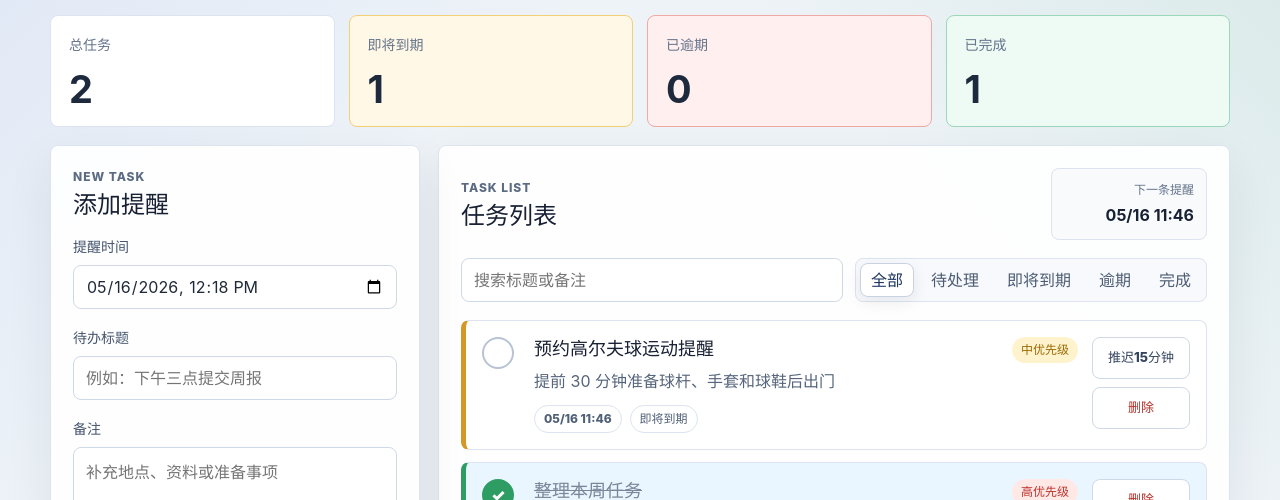
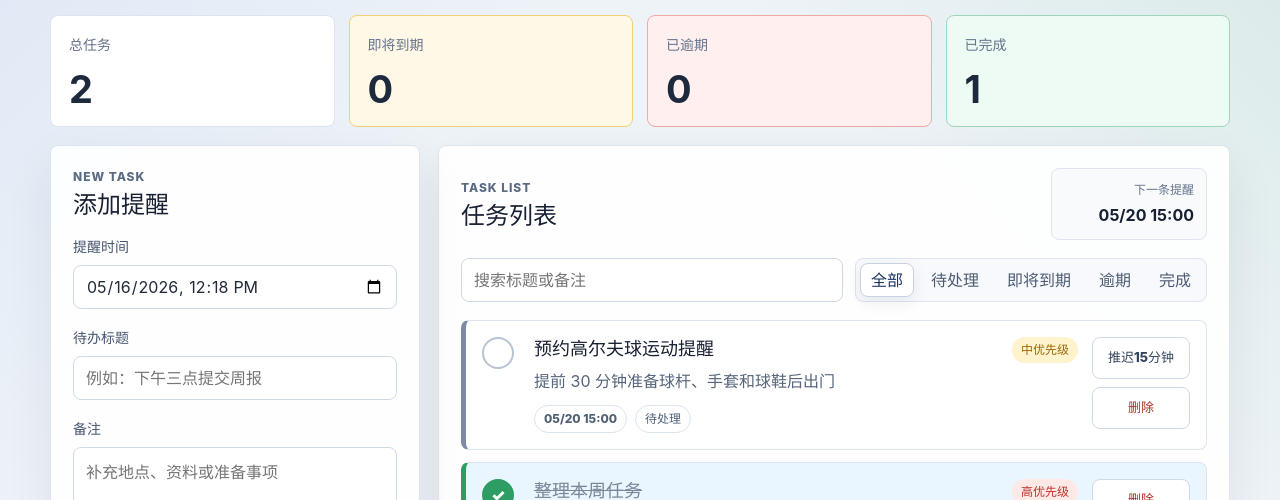
Before and after one commit to mxcsdn/CodexTest, a React (Vite) app: page / in a window 1280 px wide. Shown: the part 156-656 px from the top of the page. Built offline with nearby package versions, Linux system fonts and the light colour scheme.

Commit message:
将高尔夫提醒改为下周三下午三点

```diff
--- a/src/App.jsx
+++ b/src/App.jsx
@@ -30,7 +30,7 @@ const seedTodos = [
     id: crypto.randomUUID(),
     title: golfTodo.title,
     notes: golfTodo.notes,
-    dueAt: getLocalDateTime(28),
+    dueAt: getNextWeekWednesdayDateTime(15, 0),
     priority: 'medium',
     completed: false,
     createdAt: Date.now(),
@@ -70,6 +70,24 @@ function migrateStoredTodos(todos) {
 
 function getLocalDateTime(offsetMinutes = 0) {
   const date = new Date(Date.now() + offsetMinutes * 60 * 1000)
+  const timezoneOffset = date.getTimezoneOffset() * 60 * 1000
+  return new Date(date.getTime() - timezoneOffset).toISOString().slice(0, 16)
+}
+
+function getNextWeekWednesdayDateTime(hour = 15, minute = 0) {
+  const now = new Date()
+  const currentDay = now.getDay()
+  const daysUntilNextMonday = ((8 - currentDay) % 7) || 7
+  const daysUntilTarget = daysUntilNextMonday + 2
+  const date = new Date(
+    now.getFullYear(),
+    now.getMonth(),
+    now.getDate() + daysUntilTarget,
+    hour,
+    minute,
+    0,
+    0,
+  )
   const timezoneOffset = date.getTimezoneOffset() * 60 * 1000
   return new Date(date.getTime() - timezoneOffset).toISOString().slice(0, 16)
 }
```
